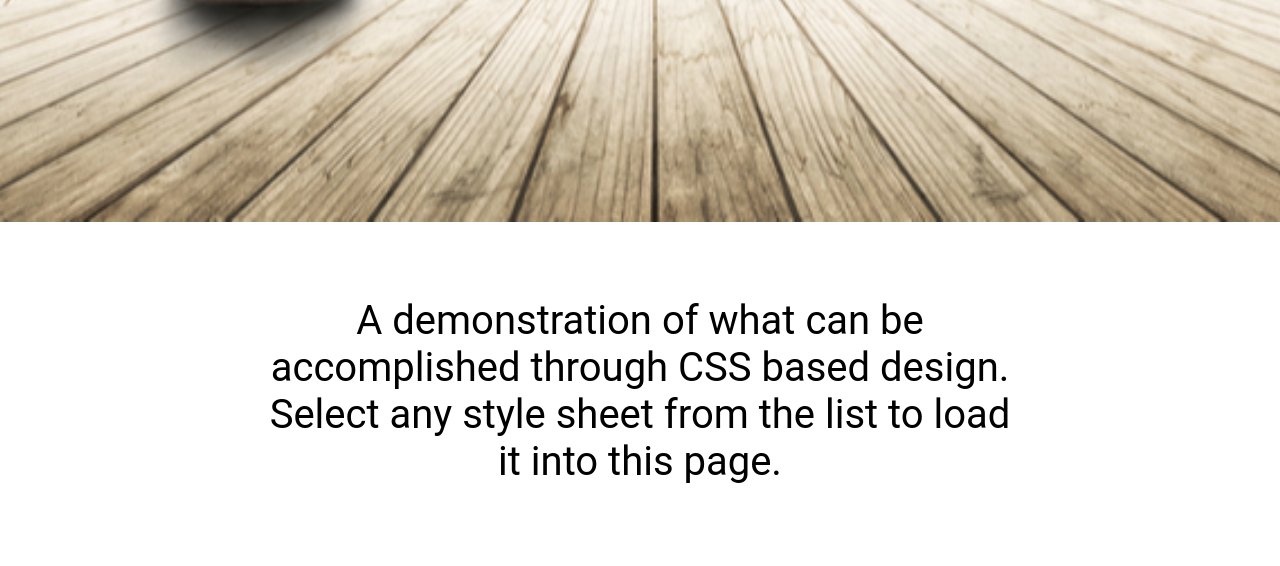
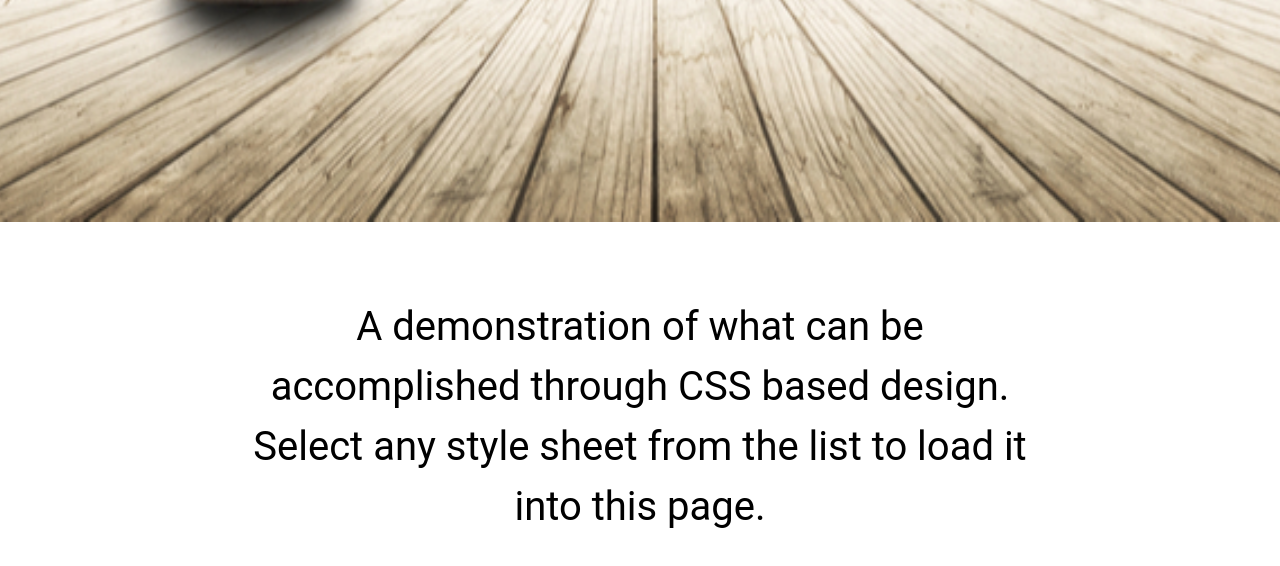
Before and after one commit to pduong987/pduong987, a plain HTML site: page zen-garden/index.html in a window 1280 px wide. Shown: the part 518-1084 px from the top of the page. Drawn offline with Linux system fonts and the light colour scheme; a web font is replaced by a local one.

```diff
--- a/zen-garden/style.css
+++ b/zen-garden/style.css
@@ -24,11 +24,12 @@
 
 #open-phrase {
   display: block;
-  width: 60%;
+  width: 61%;
   margin: 50px auto;
   padding: 25px;
   text-align: center;
   font-family: "Roboto", sans-serif;
   font-weight: normal;
   font-size: 40px;
+  line-height: 60px;
 }
```
